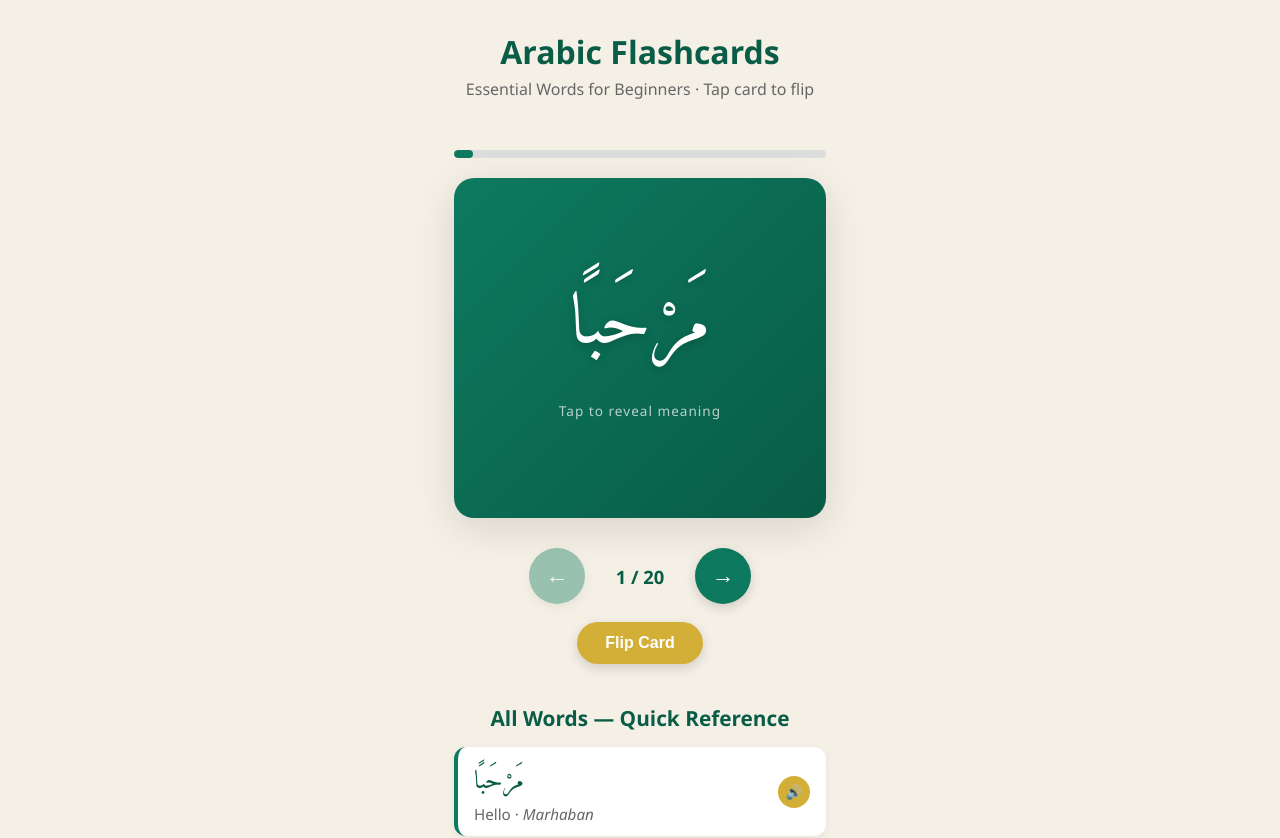
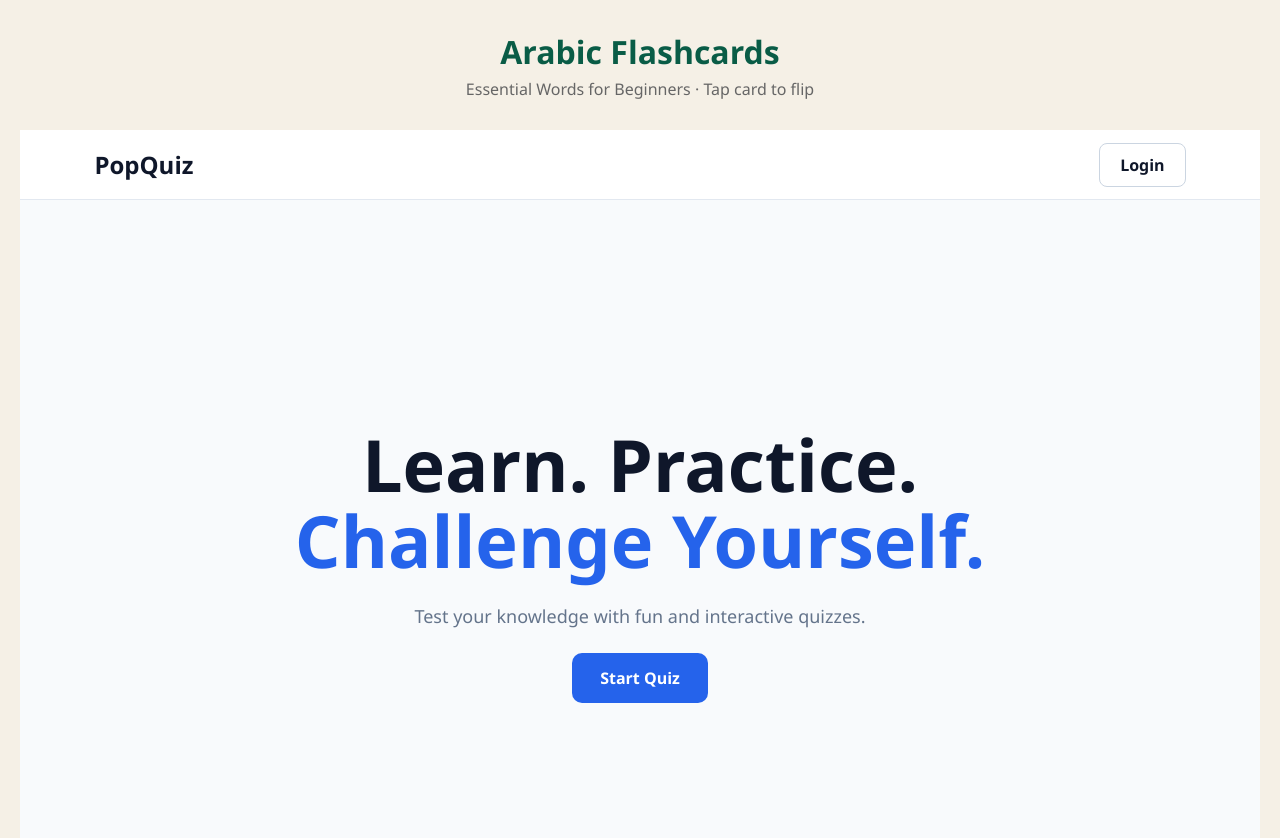
Before and after one commit to ABDULAZIZ94/quiz_ui_angular, an Angular app: page / in a window 1280 px wide. Before the commit this address led to /quiz. Shown: the top 838 px of the page. Built offline with nearby package versions, Linux system fonts and the light colour scheme; no server answers.

Commit message:
tambah guest page

```diff
--- a/src/app/app.component.css
+++ b/src/app/app.component.css
@@ -1,8 +1,15 @@
 :host {
   display: flex;
   flex-direction: column;
-  align-items: center;
+  align-items: stretch; /* Mengarahkan semua anak melebarkan diri mengikut lebar :host */
   width: 100%;
-  max-width: 700px;
+  max-width: 100%;
   margin: 0 auto;
+  box-sizing: border-box;
 }
+
+/* Memastikan semua elemen anak mengambil lebar 100% dan mengambil kira padding/margin */
+:host > * {
+  width: 100%;
+  box-sizing: border-box;
+}
--- /dev/null
+++ b/src/app/pages/guest/landing/landing.component.css
@@ -0,0 +1,73 @@
+.landing {
+  min-height: 100vh;
+  background: #f8fafc;
+  color: #0f172a;
+}
+
+.navbar {
+  height: 70px;
+  padding: 0 6%;
+  display: flex;
+  align-items: center;
+  justify-content: space-between;
+  background: white;
+  border-bottom: 1px solid #e2e8f0;
+}
+
+.logo {
+  font-size: 24px;
+  font-weight: 800;
+}
+
+.login-btn {
+  padding: 10px 20px;
+  border: 1px solid #cbd5e1;
+  border-radius: 8px;
+  color: #0f172a;
+  text-decoration: none;
+  font-weight: 600;
+}
+
+.hero {
+  min-height: calc(100vh - 70px);
+  display: flex;
+  align-items: center;
+  justify-content: center;
+  text-align: center;
+  padding: 40px 20px;
+}
+
+.hero-content {
+  max-width: 700px;
+}
+
+h1 {
+  margin: 0;
+  font-size: clamp(42px, 7vw, 72px);
+  line-height: 1.05;
+}
+
+h1 span {
+  display: block;
+  color: #2563eb;
+}
+
+p {
+  margin: 25px 0;
+  color: #64748b;
+  font-size: 18px;
+}
+
+.start-btn {
+  display: inline-block;
+  padding: 14px 28px;
+  border-radius: 10px;
+  background: #2563eb;
+  color: white;
+  text-decoration: none;
+  font-weight: 700;
+}
+
+.start-btn:hover {
+  background: #1d4ed8;
+}
--- /dev/null
+++ b/src/app/pages/guest/landing/landing.component.html
@@ -0,0 +1,35 @@
+<div class="landing">
+
+    <nav class="navbar">
+        <div class="logo">
+            PopQuiz
+        </div>
+
+        <a href="/login" class="login-btn">
+            Login
+        </a>
+    </nav>
+
+    <main class="hero">
+
+        <div class="hero-content">
+
+            <h1>
+                Learn.
+                Practice.
+                <span>Challenge Yourself.</span>
+            </h1>
+
+            <p>
+                Test your knowledge with fun and interactive quizzes.
+            </p>
+
+            <a href="/login" class="start-btn">
+                Start Quiz
+            </a>
+
+        </div>
+
+    </main>
+
+</div>
```
Also changed, not shown: src/app/app.routes.ts (+11 -2 lines), src/app/pages/guest/landing/landing.component.ts (added, +9 -0 lines).
